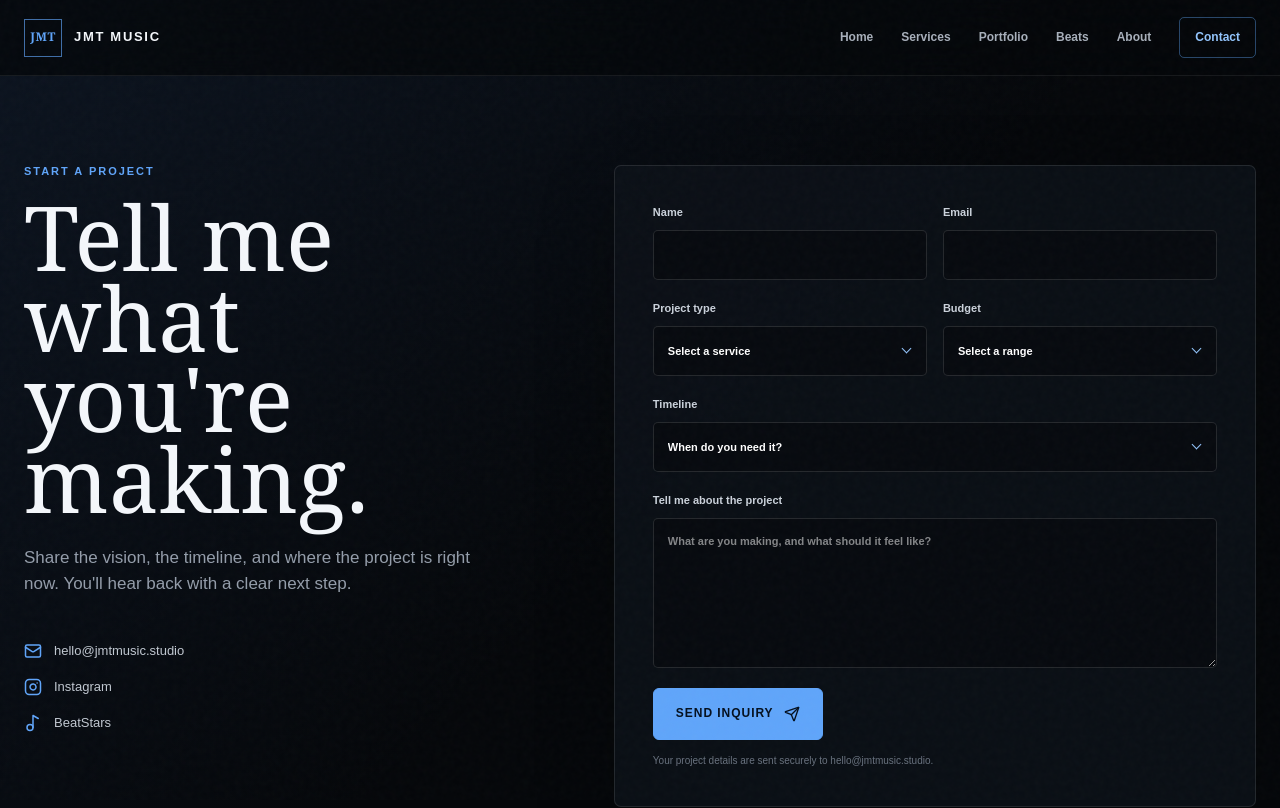
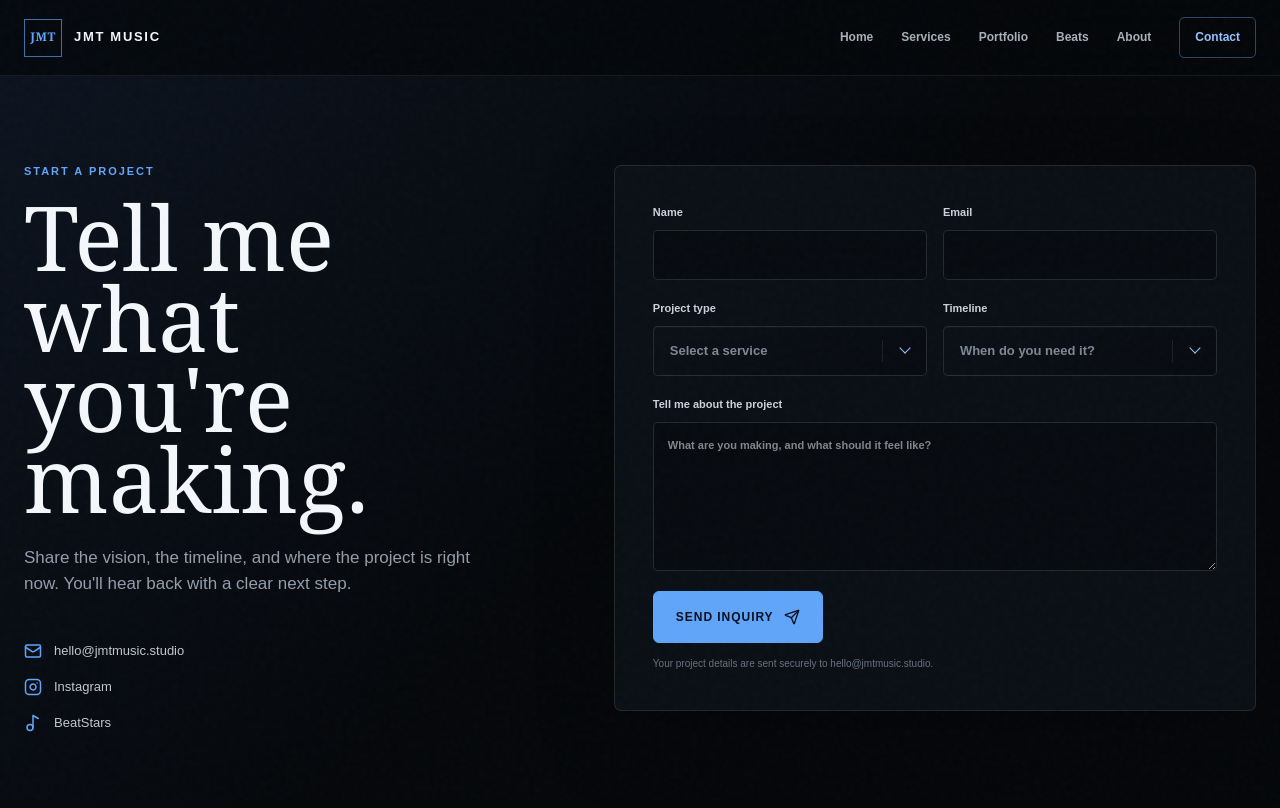
Before and after one commit to JMTMusic/jmt-music, a Next.js app in the folder jmt-music/: page /contact in a window 1280 px wide. Shown: the top 808 px of the page. Built offline with nearby package versions, Linux system fonts and the light colour scheme.

Commit message:
Polish contact form selects

```diff
--- a/jmt-music/app/globals.css
+++ b/jmt-music/app/globals.css
@@ -193,10 +193,16 @@ h1, h2 { font-family: Georgia, "Times New Roman", serif; font-weight: 400; lette
 .inquiry-form input, .inquiry-form select, .inquiry-form textarea { width: 100%; min-height: 50px; border: 1px solid rgba(255,255,255,.12); border-radius: 5px; outline: none; background: #070a0f; color: white; padding: 14px; transition: border-color .2s, background .2s, box-shadow .2s; }
 .inquiry-form input:hover, .inquiry-form select:hover, .inquiry-form textarea:hover { border-color: rgba(147,197,253,.42); background: #090d13; }
 .inquiry-form input:focus, .inquiry-form select:focus, .inquiry-form textarea:focus { border-color: var(--blue); box-shadow: 0 0 0 3px rgba(96,165,250,.12), 0 0 24px rgba(96,165,250,.08); }
-.select-wrap { position: relative; display: block; }
-.select-wrap::after { content: ""; position: absolute; width: 7px; height: 7px; right: 17px; top: 19px; border-right: 1px solid var(--blue-bright); border-bottom: 1px solid var(--blue-bright); transform: rotate(45deg); pointer-events: none; }
-.inquiry-form select { appearance: none; cursor: pointer; padding-right: 42px; }
-.inquiry-form select option { background: #0b1017; color: white; }
+.select-wrap { position: relative; display: block; border-radius: 5px; }
+.select-wrap::before { content: ""; position: absolute; z-index: 1; width: 1px; height: 22px; right: 44px; top: 14px; background: rgba(255,255,255,.09); pointer-events: none; transition: background .2s; }
+.select-wrap::after { content: ""; position: absolute; z-index: 1; width: 8px; height: 8px; right: 18px; top: 18px; border-right: 1.5px solid var(--blue-bright); border-bottom: 1.5px solid var(--blue-bright); transform: rotate(45deg); pointer-events: none; transition: border-color .2s, transform .2s; }
+.select-wrap:hover::before, .select-wrap:focus-within::before { background: rgba(96,165,250,.25); }
+.select-wrap:focus-within::after { border-color: white; transform: translateY(3px) rotate(225deg); }
+.inquiry-form select { appearance: none; cursor: pointer; padding: 0 54px 0 16px; background: linear-gradient(145deg, #0b1017, #070a0f); color: #dce3eb; font-size: 13px; font-weight: 600; line-height: 1.2; box-shadow: inset 0 1px rgba(255,255,255,.025); }
+.inquiry-form select:hover { background: linear-gradient(145deg, #0e151e, #090d13); }
+.inquiry-form select:focus { background: #0b1119; }
+.inquiry-form select:invalid { color: #7e8895; }
+.inquiry-form select option { background: #0b1017; color: white; font-size: 14px; }
 .inquiry-form textarea { resize: vertical; }
 .form-status:empty { display: none; }
 .form-success, .form-error { display: flex; align-items: flex-start; gap: 10px; margin-bottom: 22px; padding: 14px; border: 1px solid rgba(96,165,250,.4); border-radius: 5px; background: rgba(96,165,250,.09); color: var(--blue-bright); font-size: 13px; }
--- a/jmt-music/components/contact-form.jsx
+++ b/jmt-music/components/contact-form.jsx
@@ -62,9 +62,8 @@ export function ContactForm() {
       </div>
       <div className="form-row">
         <label>Project type<span className="select-wrap"><select name="project" required defaultValue=""><option value="" disabled>Select a service</option><option>Custom Production</option><option>Mixing</option><option>Mastering</option><option>Piano / Keyboard Recording</option><option>Beat Licensing</option><option>Sync Licensing</option></select></span></label>
-        <label>Budget<span className="select-wrap"><select name="budget" required defaultValue=""><option value="" disabled>Select a range</option><option>Under $500</option><option>$500 - $1,000</option><option>$1,000 - $2,500</option><option>$2,500+</option></select></span></label>
+        <label>Timeline<span className="select-wrap"><select name="timeline" required defaultValue=""><option value="" disabled>When do you need it?</option><option>Within 2 weeks</option><option>Within 1 month</option><option>1 - 3 months</option><option>Flexible</option></select></span></label>
       </div>
-      <label>Timeline<span className="select-wrap"><select name="timeline" required defaultValue=""><option value="" disabled>When do you need it?</option><option>Within 2 weeks</option><option>Within 1 month</option><option>1 - 3 months</option><option>Flexible</option></select></span></label>
       <label>Tell me about the project<textarea name="description" rows="7" required placeholder="What are you making, and what should it feel like?" /></label>
       <button className="button button-primary form-submit" type="submit" disabled={status === "submitting"}>
         {status === "submitting" ? <><LoaderCircle className="spin" />Sending inquiry</> : <>Send inquiry <Send /></>}
```
